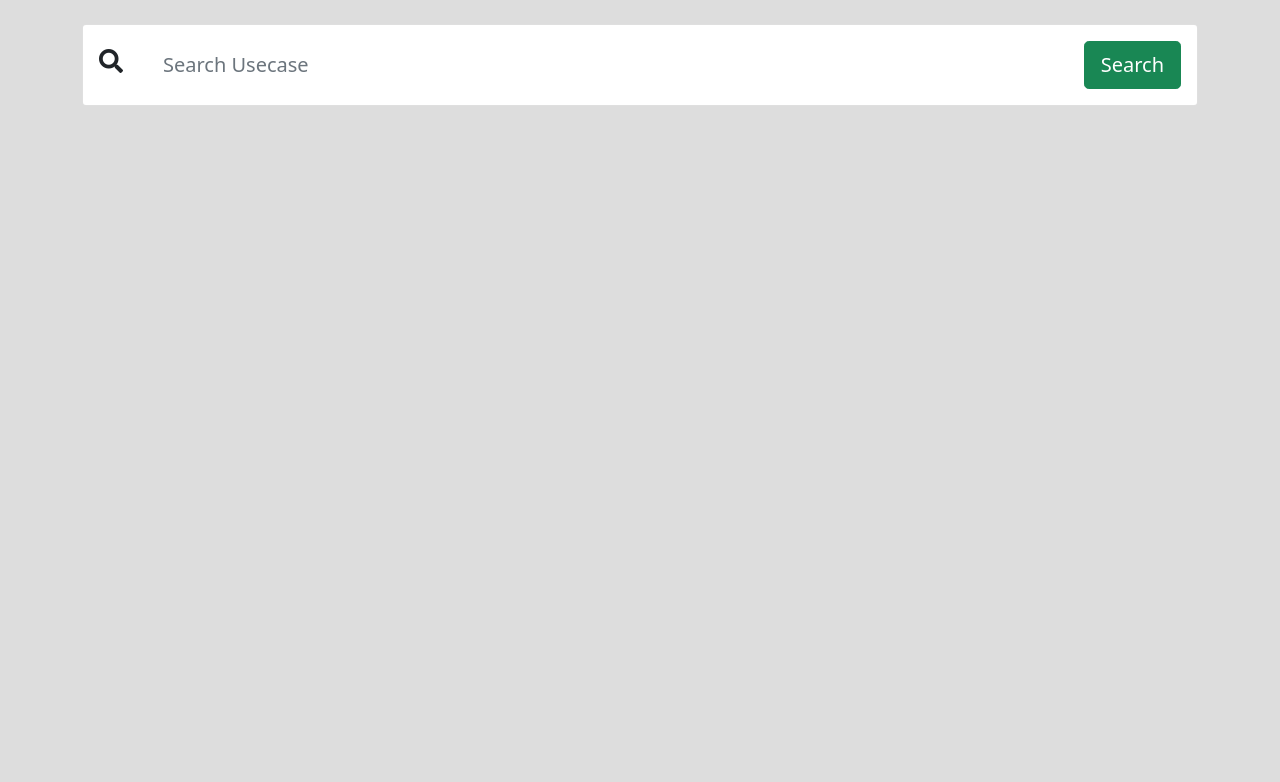
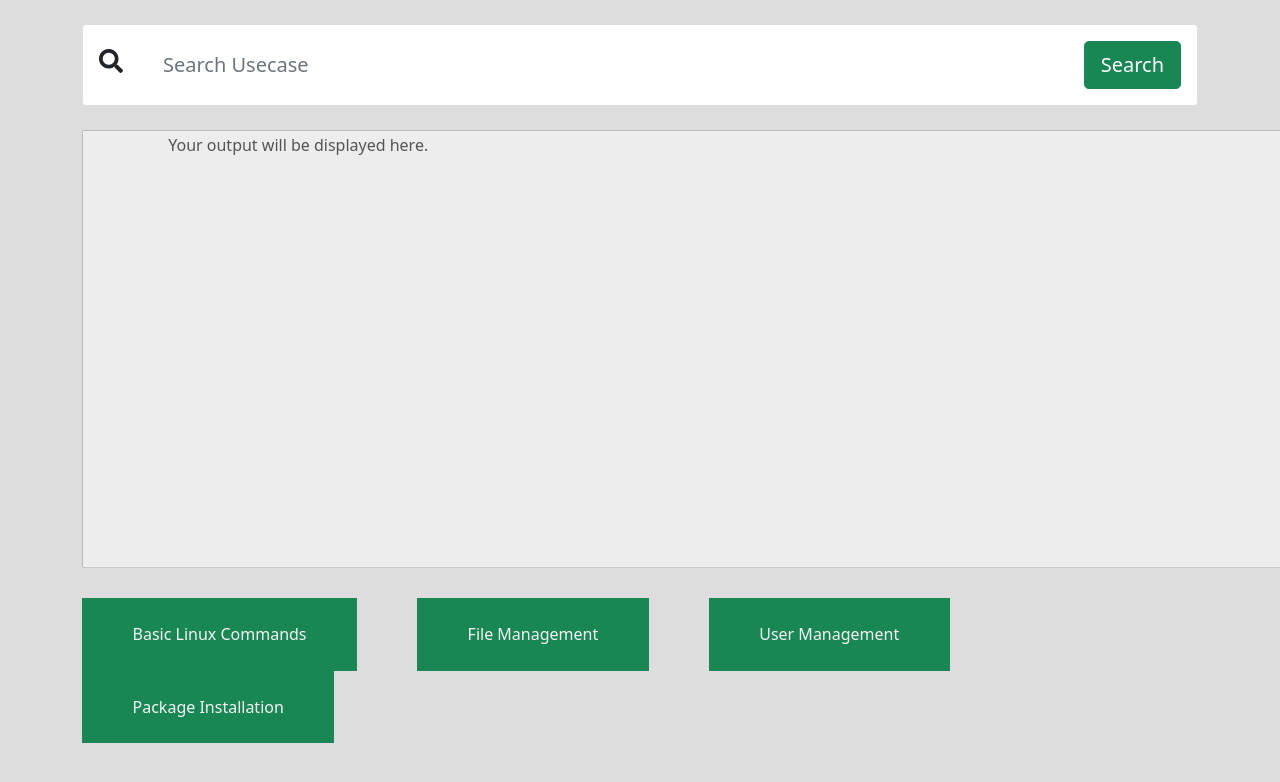
Before and after one commit to thesilentcoderr/lin-o-web, a Flask app: template templates/main_page.html in a window 1280 px wide; the page is wider, and only the part inside the window is pictured. Shown: the top 782 px of that part. Run offline with Flask 2, Linux system fonts and the light colour scheme; the template is opened without the code that fills it, so the values that code supplies are empty; parts of the project's set-up code (start-up, migrations or seed data) failed here and were passed over; some libraries are stand-ins or nearby versions.

Commit message:
Update main_page.html

```diff
--- a/templates/main_page.html
+++ b/templates/main_page.html
@@ -8,10 +8,11 @@
     <!-- Bootstrap CSS -->
     <link rel="stylesheet" href="https://use.fontawesome.com/releases/v5.1.0/css/all.css" integrity="sha384-lKuwvrZot6UHsBSfcMvOkWwlCMgc0TaWr+30HWe3a4ltaBwTZhyTEggF5tJv8tbt" crossorigin="anonymous">
     <link href="https://cdn.jsdelivr.net/npm/bootstrap@5.0.2/dist/css/bootstrap.min.css" rel="stylesheet" integrity="sha384-EVSTQN3/azprG1Anm3QDgpJLIm9Nao0Yz1ztcQTwFspd3yD65VohhpuuCOmLASjC" crossorigin="anonymous">
-    <!--Fontawsome-->
+    <!--Fontawesome-->
     <script src="https://kit.fontawesome.com/fab83acf1a.js" crossorigin="anonymous"></script>
-    <title>Hello, world!</title>
+    <title>Home | lin-o-web</title>
   </head>
+
     <body>
         <style>
             body{
@@ -25,6 +26,22 @@
                 border: none;
                 outline: none;
                 box-shadow: none;
+            }
+
+            .button3 {
+                background-color:#198754 ;
+                 color: whitesmoke;
+                border: 2px solid #198754;
+                padding: 2%;
+                margin-right: 5%;
+                padding-left: 4.35%;
+                padding-right: 4.35%;
+            }
+
+
+            .button3:hover {
+                 background-color: rgb(25, 219, 193);
+                color: white;
             }
         </style>
         <link rel="stylesheet" href="https://use.fontawesome.com/releases/v5.1.0/css/all.css" integrity="sha384-lKuwvrZot6UHsBSfcMvOkWwlCMgc0TaWr+30HWe3a4ltaBwTZhyTEggF5tJv8tbt" crossorigin="anonymous">
@@ -49,9 +66,24 @@
                         </div>
                     </form>
                 </div>
+                <!--end of col-->
 
-                <!--end of col-->
             </div>
+            <br>
+                <div id="textarea">
+                    <textarea disabled id="output" name="output" rows="18" cols="173.75 %">
+                    Your output will be displayed here.
+                    </textarea>
+                  </div>
+                  <br>
+                <div class="buttons">
+
+                    <button class="button button3">Basic Linux Commands</button>
+                    <button class="button button3">File Management</button>
+                    <button class="button button3">User Management</button>
+                    <button class="button button3">Package Installation</button>
+                </div>
         </div>
+
     </body>
 </html>
```
